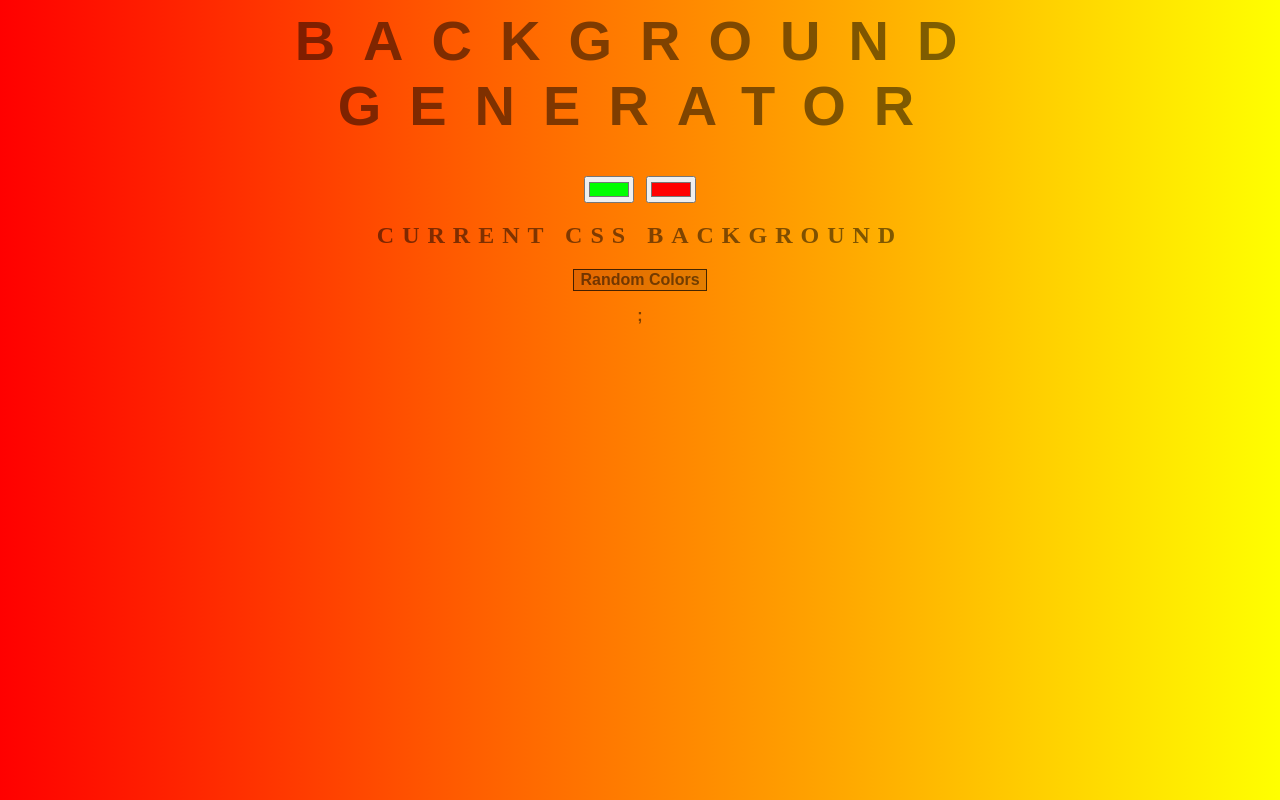
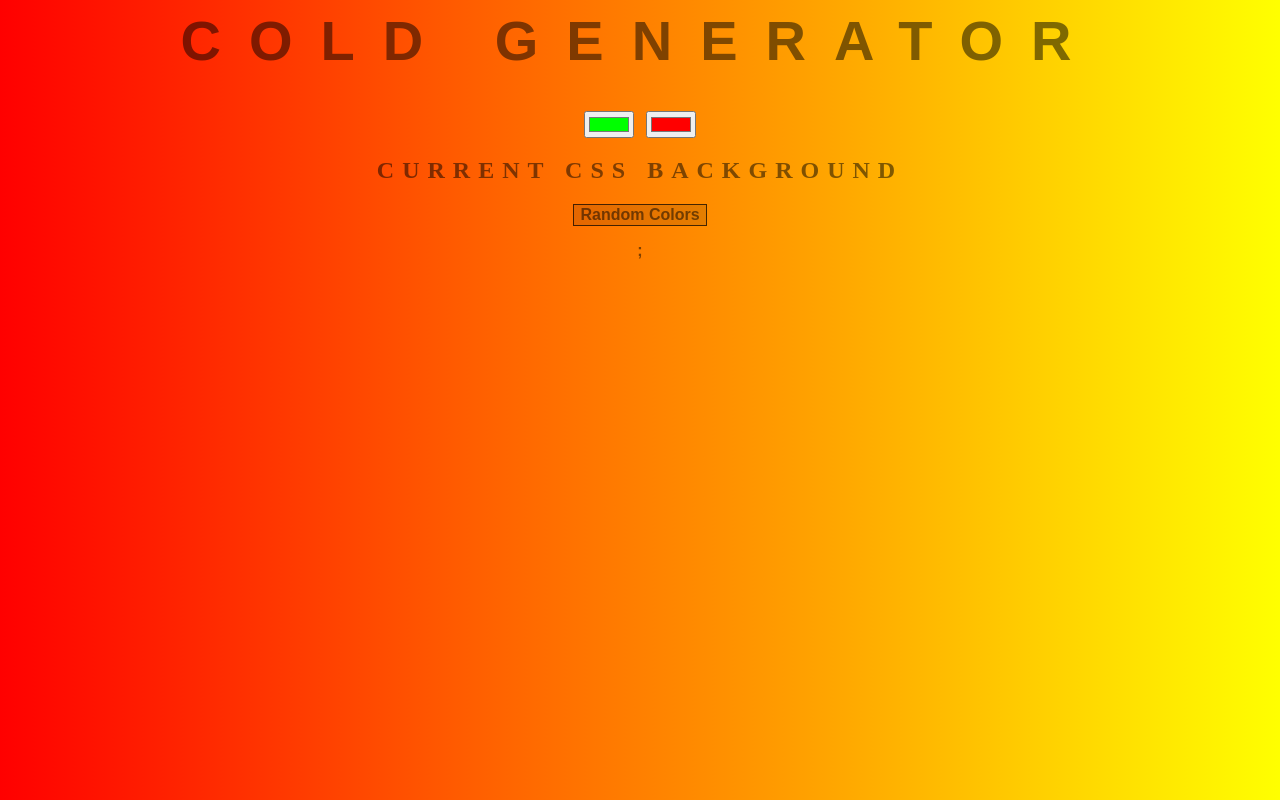
Before and after one commit to TomasBlake/Background-generator, a plain HTML site: page index.html in a window 1280 px wide. Drawn offline with Linux system fonts and the light colour scheme.

Commit message:
changing title

```diff
--- a/index.html
+++ b/index.html
@@ -8,7 +8,7 @@
     <link rel="stylesheet" type="text/css" media="screen" href="main.css" />
 </head>
 <body>
-<h1>Background Generator</h1>
+<h1>Cold Generator</h1>
 <input oninput="updateColor()" type="color" name="color1" value="#00ff00">
 <input oninput="updateColor()" type="color" name="color2" value="#ff0000">
 <h2>Current Css Background</h2>
```
